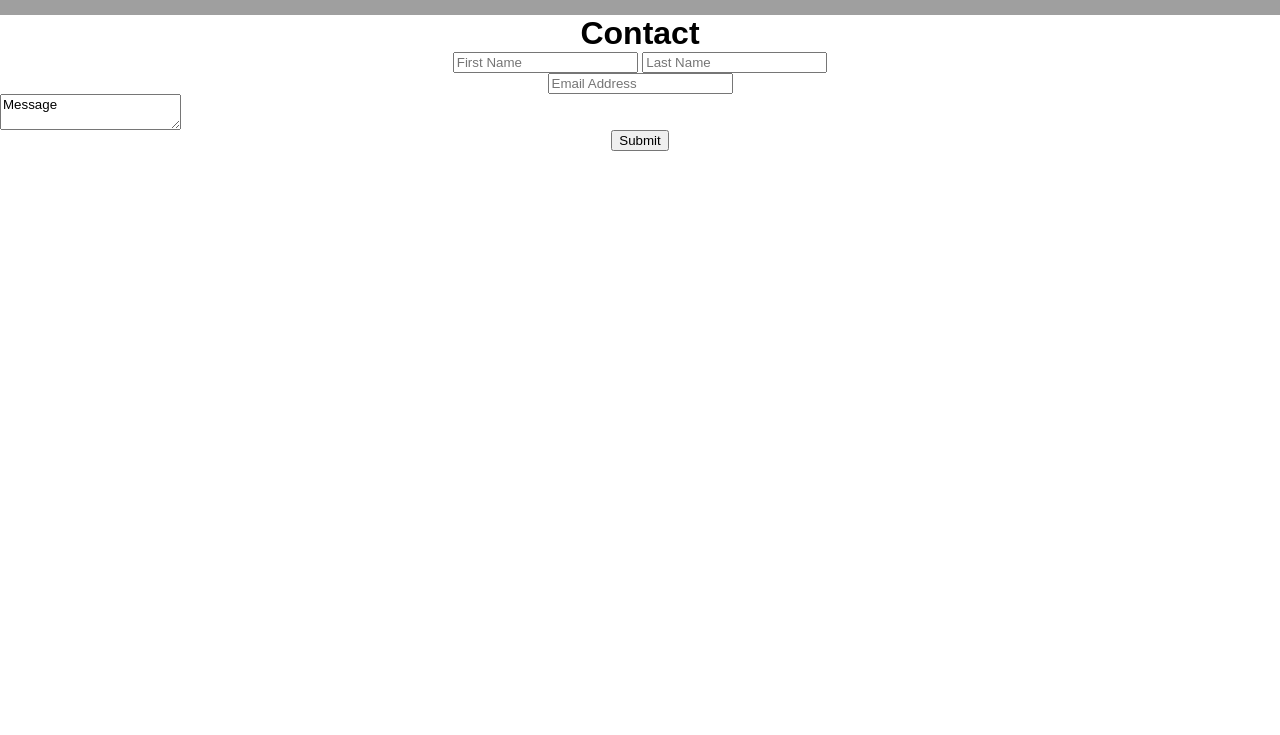
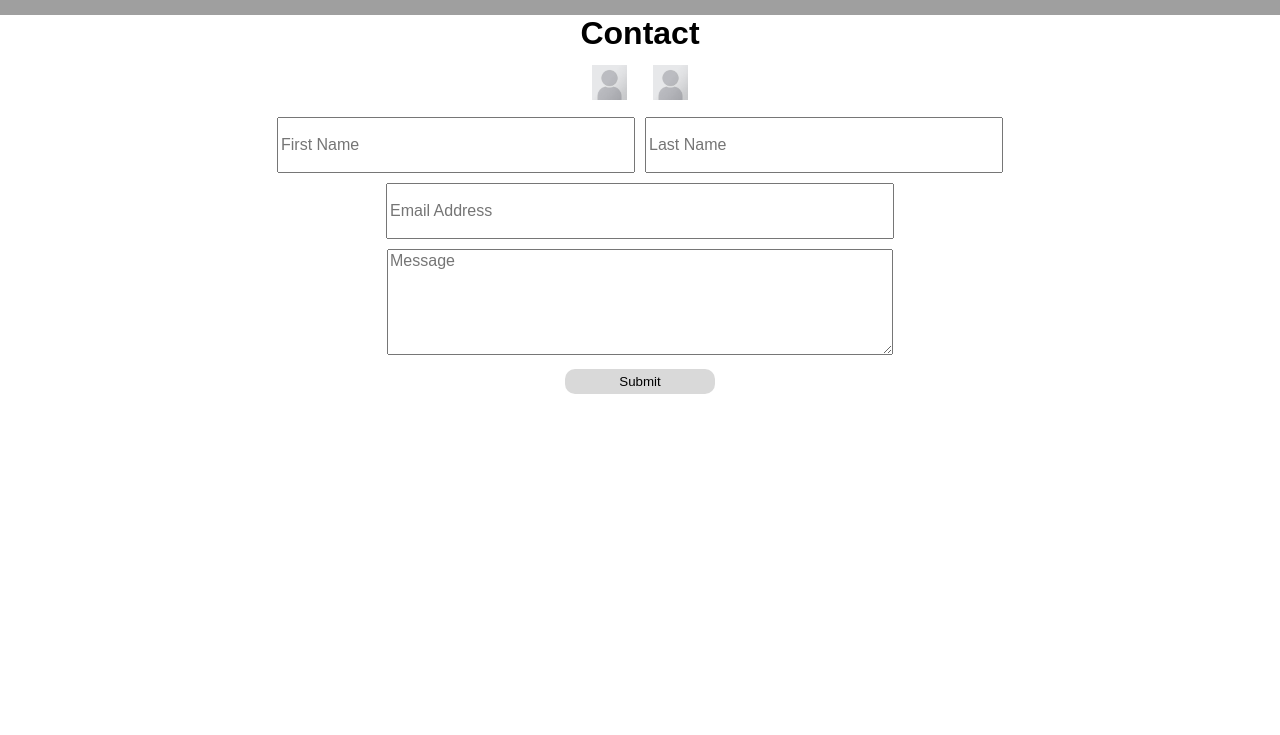
Before and after one commit to zacharyreid-1/CSIP, a plain HTML site: page contact.html in a window 1280 px wide. Shown: the part 65-800 px from the top of the page. Drawn offline with Linux system fonts and the light colour scheme.

Commit message:
Add files via upload
Made changes to "contact" page

```diff
--- a/CSS/contact.css
+++ b/CSS/contact.css
@@ -3,15 +3,66 @@
     text-align: center;
 }
 
-form{
-    text-align: center;
+.social-media{
+    display: flex;
+    align-items: center;
+    justify-content: center;
+    gap: 2%;
+    margin: 1% 0;
 }
 
-textarea{
-    display: block;
-
+.contact-form{
+    display: flex;
+    flex-direction: column;
+    justify-content: center;
+    align-items: center;
+    gap: 10px;
 }
 
-.contact-sec button{
-    text-align: center;
+input{
+    display: block;
 }
+
+.names{
+    display: flex;
+    flex-direction: row;
+    align-items: center;
+    justify-content: center;
+    gap: 10px;
+}
+
+.contact-input{
+    width: 350px;
+    height: 50px;
+    font-size: 16px;
+}
+
+.email{
+    width: 500px;
+}
+
+.message{
+    width: 500px;
+    height: 100px;
+}
+
+/* ! */
+
+/* ! */
+
+.contact-input::placeholder{
+    font-size: 16px;
+}
+
+.submit{
+    width: 150px;
+    height: 25px;
+    border: none;
+    border-radius: 10px;
+    background-color: #d9d9d9;
+}
+
+.submit:hover{
+    background-color: #b9b9b9;
+    cursor: pointer;
+}
--- a/contact.html
+++ b/contact.html
@@ -77,16 +77,26 @@
             <h1 class="main-top-title">Contact</h1>
         </div>
         <div class="contact-sec">
+            <div class="social-media">
+                <a href="###" class="social-one-link">
+                    <img src="Images/placeholder.jpg" alt="" class="social-one-img" width="35px" height="35px">
+                </a>
+                <a href="###" class="social-two-link">
+                    <img src="Images/placeholder.jpg" alt="" class="social-two-img"  width="35px" height="35px">
+                </a>
+            </div>
             <form action="" method="POST">
-                <div class="main-name">
-                    <input type="text" class="first-name" aria-label="First Name" placeholder="First Name">
-                    <input type="text" class="last-name" aria-label="Last Name" placeholder="Last Name">
+                <div class="contact-form">
+                    <div class="names">
+                        <input type="text" class="first-name contact-input" aria-label="First Name" placeholder="First Name">
+                        <input type="text" class="last-name contact-input" aria-label="Last Name" placeholder="Last Name">
+                    </div>
+                    <input type="text" class="email contact-input" aria-label="Email Address" placeholder="Email Address">
+                    <div class="message-sec">
+                        <textarea name="Message" class="message contact-input" aria-label="message" placeholder="Message"></textarea>
+                    </div>
+                    <button class="submit">Submit</button>
                 </div>
-                <div class="main-email">
-                    <input type="text" class="email" aria-label="Email Address" placeholder="Email Address">
-                </div>
-                <textarea name="Message" class="message" aria-label="message">Message</textarea>
-                <button class="submit">Submit</button>
             </form>
         </div>
     </main>
```
